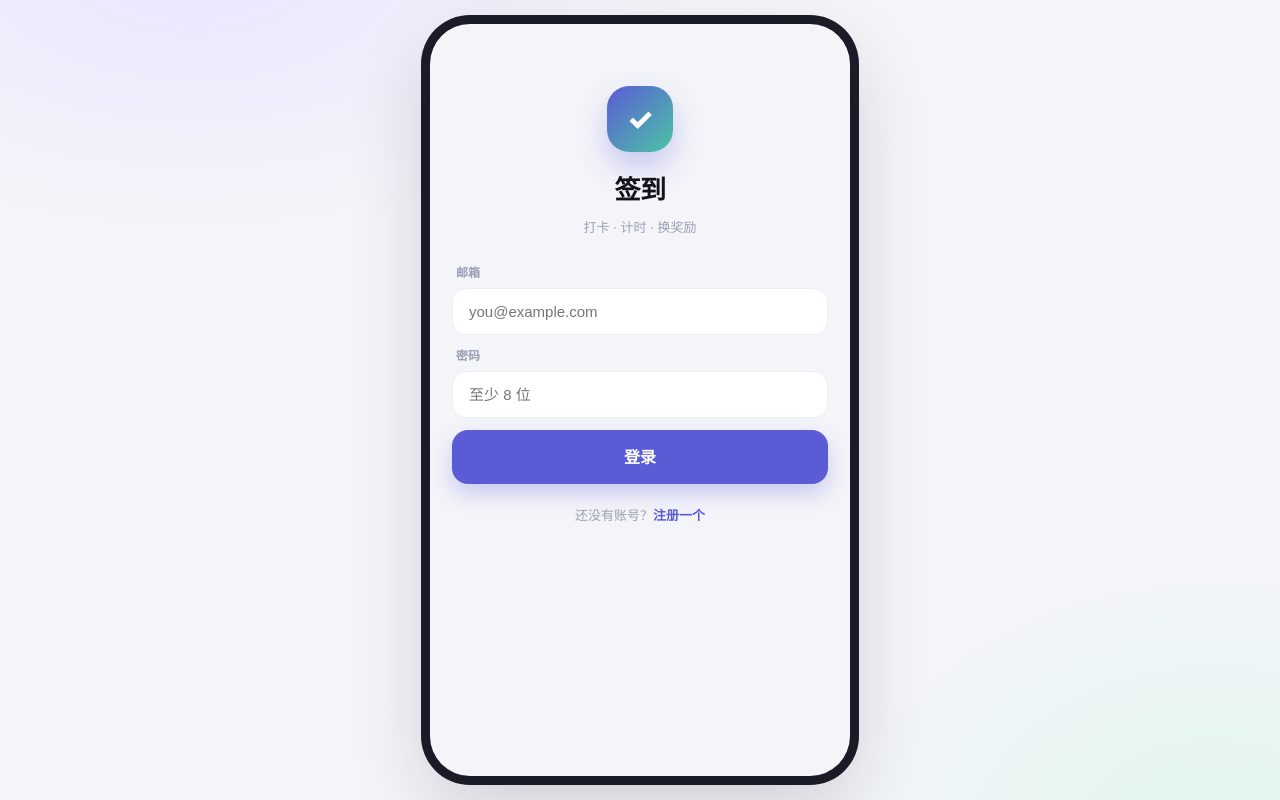
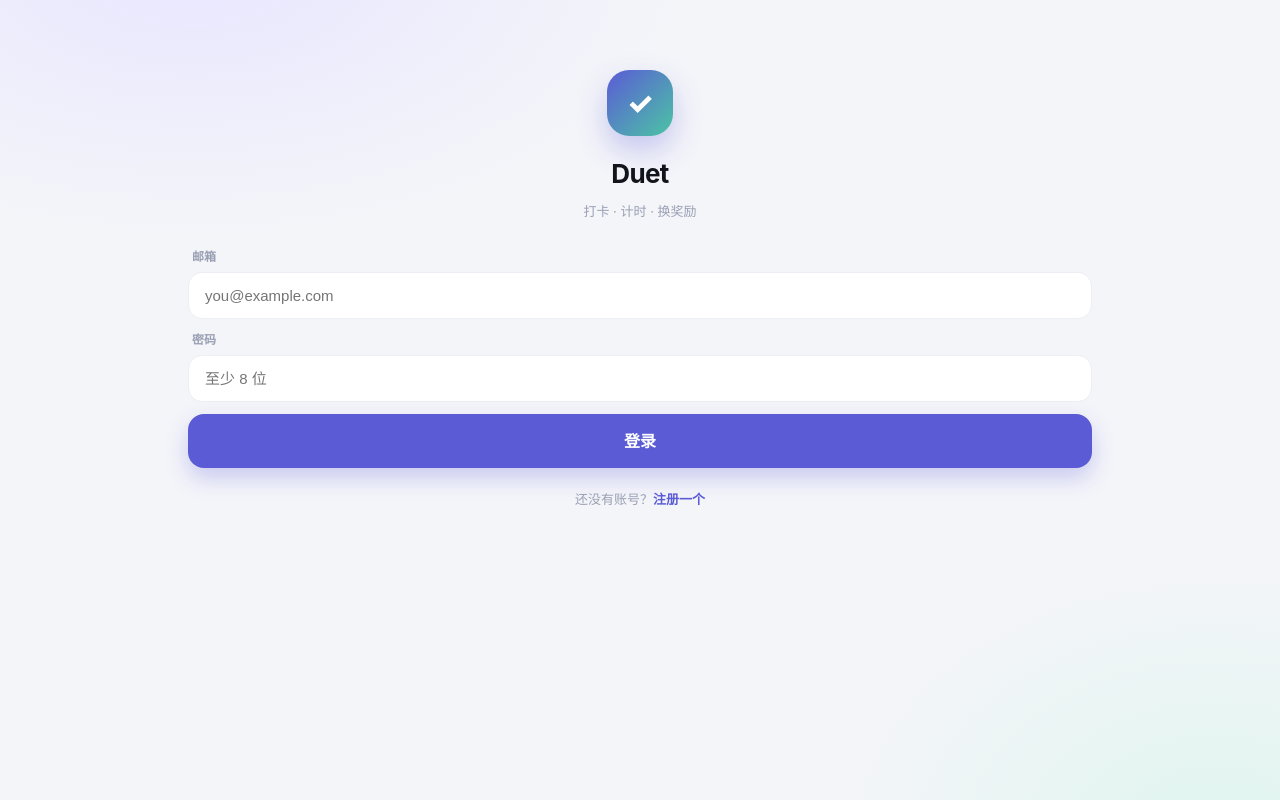
Before and after one commit to jiajiajia-cn/Duet, a Next.js app: page /login in a window 1280 px wide. Built offline with nearby package versions, Linux system fonts and the light colour scheme; no server answers.

Commit message:
电脑端去掉手机框，宽屏两列布局；登录页标题改为 Duet

```diff
--- a/app/globals.css
+++ b/app/globals.css
@@ -245,19 +245,26 @@ button { font: inherit; }
   min-height: 100dvh;
 }
 
-@media (min-width: 560px) {
-  .app { padding: 24px 0; }
+@media (min-width: 640px) {
+  .app { padding: 0; }
   .app-inner {
-    max-width: 420px;
-    background: var(--bg);
-    border-radius: 40px;
-    box-shadow: 0 30px 80px rgba(20, 22, 40, 0.18), 0 0 0 9px #1b1d29;
-    min-height: calc(100dvh - 48px);
-    max-height: calc(100dvh - 48px);
-    overflow-y: auto;
-    padding-top: 16px;
+    max-width: 820px;
+    padding: 24px 32px calc(104px + var(--safe));
+    min-height: 100dvh;
   }
-  .app-inner::-webkit-scrollbar { width: 0; }
+}
+
+/* 大屏：内容再放宽，习惯列表排两列 */
+@media (min-width: 1080px) {
+  .app-inner { max-width: 980px; }
+  .habit-list {
+    display: grid;
+    grid-template-columns: 1fr 1fr;
+    gap: 10px;
+    align-items: start;
+  }
+  .habit-list .habit { margin-top: 0; }
+  .habit-list .habit-note { grid-column: 1 / -1; }
 }
 
 /* ---------- 页头 ---------- */
@@ -470,10 +477,17 @@ button { font: inherit; }
   border-top: 1px solid var(--line);
   will-change: transform;
 }
-@media (min-width: 560px) {
+@media (min-width: 640px) {
   .tabbar {
-    bottom: 24px; max-width: 420px;
-    border-radius: 0 0 31px 31px;
+    max-width: 820px;
+    border-radius: 0;
+  }
+}
+@media (min-width: 1080px) {
+  .tabbar {
+    max-width: 980px;
+    padding-left: 24px;
+    padding-right: 24px;
   }
 }
 .tab {
--- a/app/login/page.tsx
+++ b/app/login/page.tsx
@@ -15,7 +15,7 @@ export default async function LoginPage({
         <span className="only-default">✓</span>
         <Mascot className="mascot auth-mascot" pose="hello" />
       </div>
-      <h1 className="auth-title">签到</h1>
+      <h1 className="auth-title">Duet</h1>
       <p className="auth-sub">打卡 · 计时 · 换奖励</p>
 
       <form action={loginAction} className="auth-form">
--- a/app/page.tsx
+++ b/app/page.tsx
@@ -122,7 +122,7 @@ export default async function TodayPage() {
             <i style={{ width: `${progress}%` }} />
           </div>
 
-          <div>
+          <div className="habit-list">
             {rows.map((row) => (
               <div
                 key={row.id}
```
